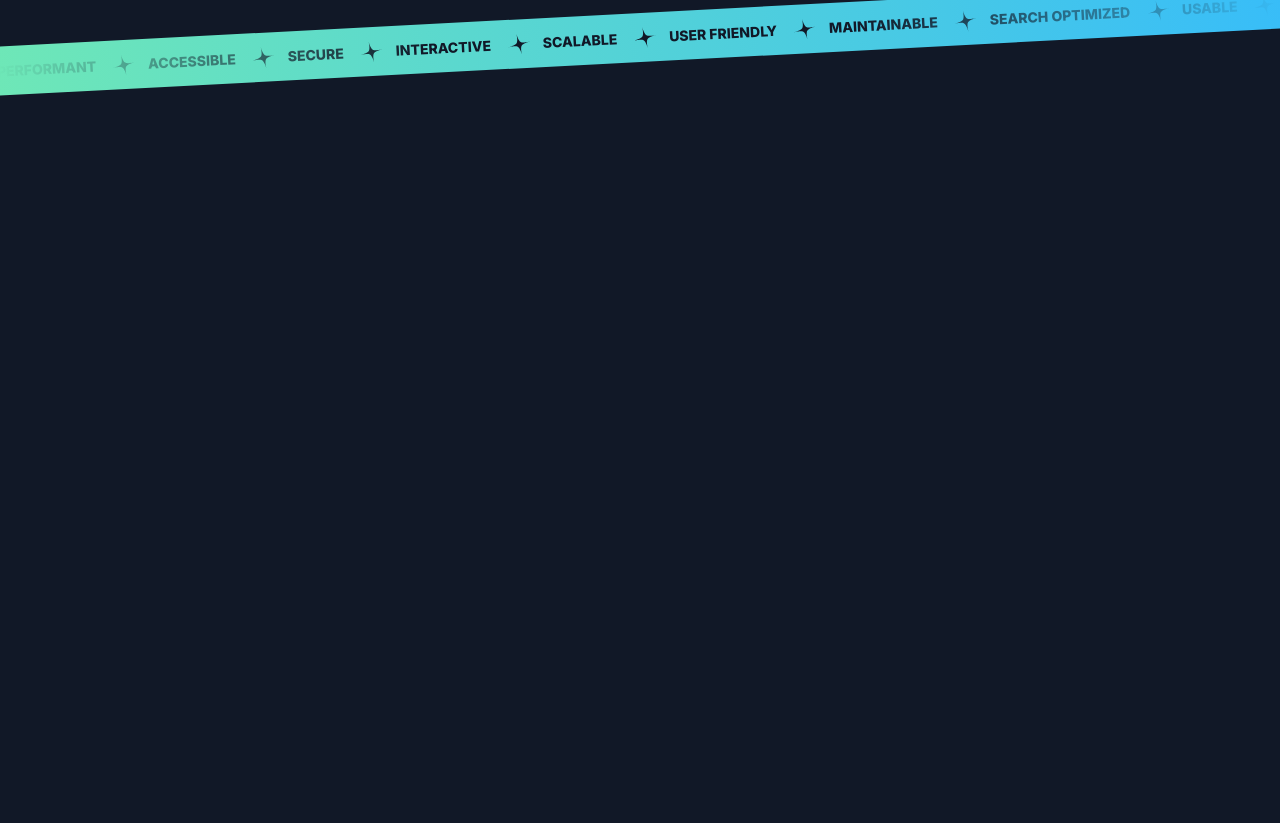
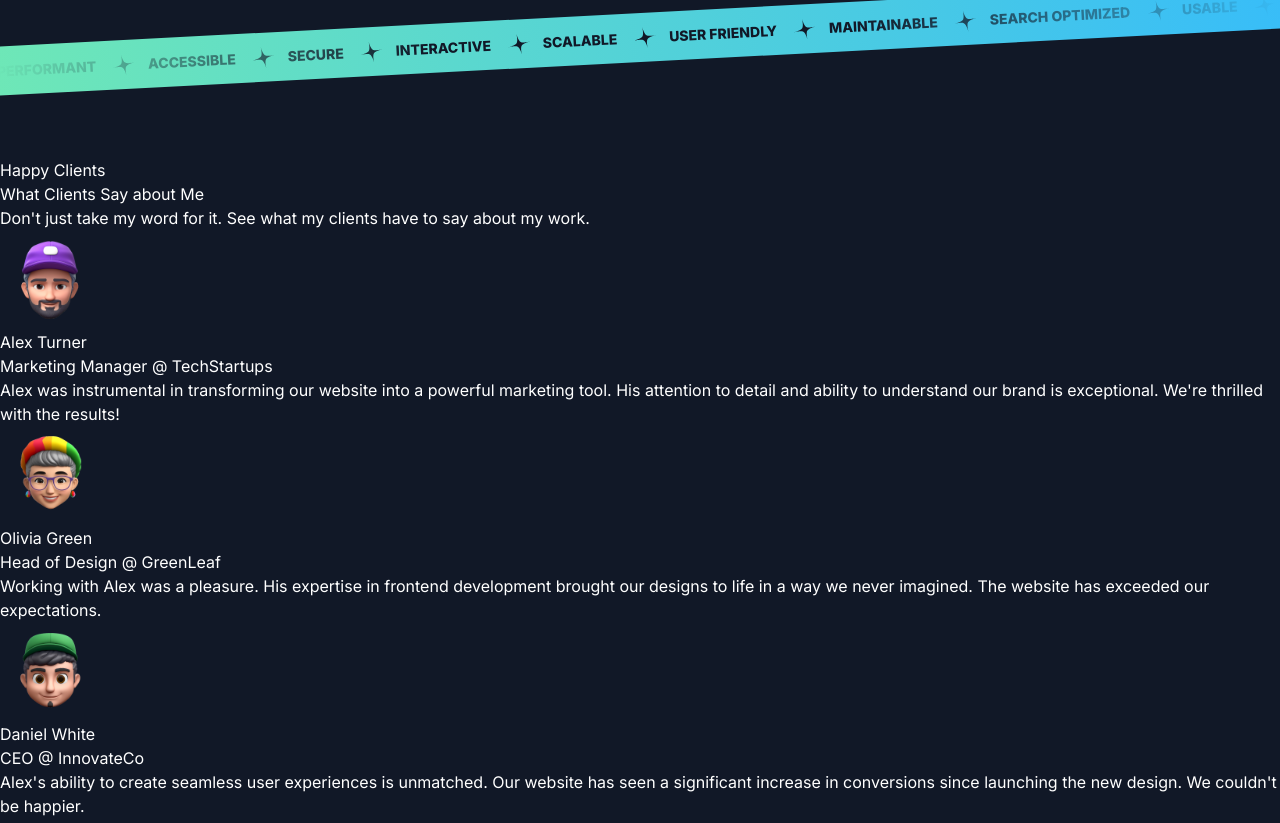
Before and after one commit to Askebir/Next.js-and-react-portfolio-website, a Next.js app: page / in a window 1280 px wide. Shown: the part 2957-3780 px from the top of the page. Before the commit the page ends 3115 px from the top, so only its background shows below. Built offline with nearby package versions, Linux system fonts and the light colour scheme; a web font is replaced by a local one.

Commit message:
Testimonials section skeleton

```diff
--- a/src/app/page.tsx
+++ b/src/app/page.tsx
@@ -2,6 +2,7 @@
 import { HeroSection } from "@/sections/Hero";
 import { ProjectsSection } from "@/sections/Projects";
 import { TapeSection } from "@/sections/Tape";
+import { TestimonialsSection } from "@/sections/Testimonials";
 
 export default function Home() {
   return (
@@ -10,6 +11,7 @@
       <HeroSection />
       <ProjectsSection />
       <TapeSection />
+      <TestimonialsSection />
     </div>
   );
 }
--- /dev/null
+++ b/src/components/SectionHeader.tsx
@@ -0,0 +1,18 @@
+export const SectionHeader = () => {
+  return (
+    <>
+      <div className="flex justify-center">
+        <p className="uppercase font-semibold tracking-widest bg-gradient-to-r from-emerald-300 to-sky-400 text-center bg-clip-text text-transparent  ">
+          Real-world Results
+        </p>
+      </div>
+      <h2 className="font-serif text-3xl md:text-5xl text-center mt-6 ">
+        Featured Projects
+      </h2>
+      <p className="text-center md:text-lg lg:text-xl text-white/60 mt-4 max-w-md  mx-auto">
+        {" "}
+        See how I transformed concepts into engaging digital experiences.
+      </p>
+    </>
+  );
+};
--- a/src/sections/Testimonials.tsx
+++ b/src/sections/Testimonials.tsx
@@ -3,6 +3,7 @@
 import memojiAvatar3 from "@/assets/images/memoji-avatar-3.png";
 import memojiAvatar4 from "@/assets/images/memoji-avatar-4.png";
 import memojiAvatar5 from "@/assets/images/memoji-avatar-5.png";
+import Image from "next/image";
 
 const testimonials = [
   {
@@ -38,5 +39,24 @@
 ];
 
 export const TestimonialsSection = () => {
-  return <div>Testimonials Section</div>;
+  return (
+    <div>
+      <p>Happy Clients</p>
+      <h2>What Clients Say about Me</h2>
+      <p>
+        Don't just take my word for it. See what my clients have to say about my
+        work.
+      </p>
+      <div>
+        {testimonials.map((testimonial) => (
+          <div key={testimonial.name}>
+            <Image src={testimonial.avatar} alt={testimonial.name} />
+            <div>{testimonial.name}</div>
+            <div>{testimonial.position}</div>
+            <p>{testimonial.text}</p>
+          </div>
+        ))}
+      </div>
+    </div>
+  );
 };
```
